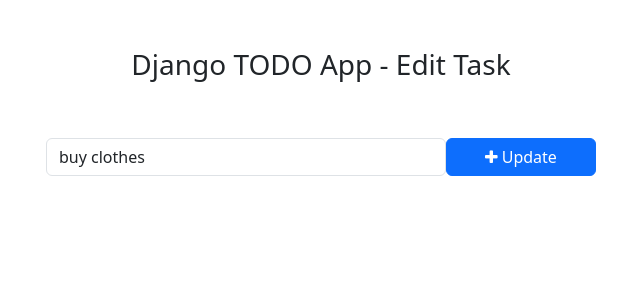
After one commit to Asminstha/Learning-Utsav-2025-Python-WebDev, a Django app: page /todo/edit_task/3/ in a window 1280 px wide. The commit adds this page. Shown: the top 300 px of the page, without its empty margins (319-959 px from the left). Run offline with Django 5.2, Linux system fonts and the light colour scheme; data comes from the database, SQL or seed files in the repository; both versions use the stored data as it was after the commit.

Commit message:
Day 20 : Django To-Do App – Add, Edit, Mark, and Delete Tasks

```diff
--- /dev/null
+++ b/D19/ToDo/templates/edit_task.html
@@ -0,0 +1,35 @@
+<!DOCTYPE html>
+<html lang="en">
+<head>
+    <meta charset="UTF-8">
+    <meta name="viewport" content="width=device-width, initial-scale=1.0">
+    <title>Edit Task - Django TODO App</title>
+    <!-- Bootstrap -->
+    <link href="https://cdn.jsdelivr.net/npm/bootstrap@5.3.0-alpha1/dist/css/bootstrap.min.css" rel="stylesheet"
+        integrity="sha384-GLhlTQ8iRABdZLl6O3oVMWSktQOp6b7In1Zl3/Jr59b6EGGoI1aFkw7cmDA6j6gD" crossorigin="anonymous">
+    <script src="https://cdn.jsdelivr.net/npm/bootstrap@5.3.0-alpha1/dist/js/bootstrap.bundle.min.js"
+        integrity="sha384-w76AqPfDkMBDXo30jS1Sgez6pr3x5MlQ1ZAGC+nuZB+EYdgRZgiwxhTBTkF7CXvN"
+        crossorigin="anonymous"></script>
+    <!-- Font Awesome Icons -->
+    <link rel="stylesheet" href="https://cdnjs.cloudflare.com/ajax/libs/font-awesome/4.7.0/css/font-awesome.min.css">
+
+</head>
+<body>
+
+    <div class="container">
+        <h3 class="pt-5 pb-5 text-center">Django TODO App - Edit Task</h3>
+
+          <form action="{% url 'edit_task' get_task.pk %}" method="post" style="width:550px; margin: auto;">
+                    {% csrf_token %}
+
+                    <div class="form-group">
+                        <span style="display: flex;">
+                            <input type="text" class="form-control" placeholder="Add a task" name="task" value="{{ get_task.task }}">
+                            <button type = "submit" class="btn btn-primary" style="width: 200px;"><i class="fa fa-plus"></i>
+                                Update </button>
+                        </span>
+                    </div>
+                </form>
+    </div>
+</body>
+</html>
--- a/D19/ToDo/todo/urls.py
+++ b/D19/ToDo/todo/urls.py
@@ -1,6 +1,17 @@
 from django.urls import path
 from . import views
 urlpatterns =[
-path('addTask/' , views.addTask, name='addTask')
+    #add task
+path('addTask/' , views.addTask, name='addTask'),
+# mark as done
+path('mark_as_done/<int:pk>/', views.mark_as_done, name='mark_as_done'),
+# mark as not done
+path('mark_as_not_done/<int:pk>/', views.mark_as_not_done, name='mark_as_not_done'),
+
+#edit features
+path('edit_task/<int:pk>/' , views.edit_task, name='edit_task'),
+
+# delete task
+path('delete_task/<int:pk>/' , views.delete_task, name='delete_task'),
 
 ]
--- a/D19/ToDo/todo/views.py
+++ b/D19/ToDo/todo/views.py
@@ -1,4 +1,4 @@
-from django.shortcuts import render , redirect
+from django.shortcuts import render , redirect , get_object_or_404
 from django.http import HttpResponse
 from .models import Task
 # Create your views here.
@@ -6,3 +6,37 @@ def addTask(request):
     task = request.POST['task']
     Task.objects.create(task=task)
     return redirect('home')
+
+
+def mark_as_done(request, pk):
+    task = get_object_or_404(Task, pk=pk)
+    task.is_completed = True
+    task.save()
+    return redirect('home')
+
+
+def mark_as_not_done(request, pk):
+    task = get_object_or_404(Task, pk=pk)
+    task.is_completed = False
+    task.save()
+    return redirect ('home')
+
+
+def edit_task(request, pk):
+    get_task = get_object_or_404(Task, pk=pk)
+    if request.method == 'POST':
+        new_task = request.POST['task']
+        get_task.task = new_task
+        get_task.save()
+        return redirect('home')
+    else:
+        context ={
+            'get_task' : get_task,
+        }
+        return render(request, 'edit_task.html', context)
+
+
+def delete_task(request, pk):
+    task = get_object_or_404(Task, pk=pk)
+    task.delete()
+    return redirect('home')
--- a/D19/ToDo/todo_main/views.py
+++ b/D19/ToDo/todo_main/views.py
@@ -2,7 +2,10 @@ from django.shortcuts import render
 from todo.models import Task
 def home(request):
     tasks = Task.objects.filter(is_completed=False).order_by('updated_at')
+    completed_tasks = Task.objects.filter(is_completed=True)
+
     context ={
         'tasks' : tasks,
+        'completed_tasks' : completed_tasks,
     }
     return render(request, 'home.html', context)
```
Also changed, not shown: D19/ToDo/templates/home.html (+10 -5 lines), D19/ToDo/db.sqlite3, D20/ss/Screenshot 2025-10-17 215156.png (added), D20/ss/Screenshot 2025-10-17 215234.png (added), D20/ss/Screenshot 2025-10-17 215318.png (added), D20/ss/views_code.png (added).
